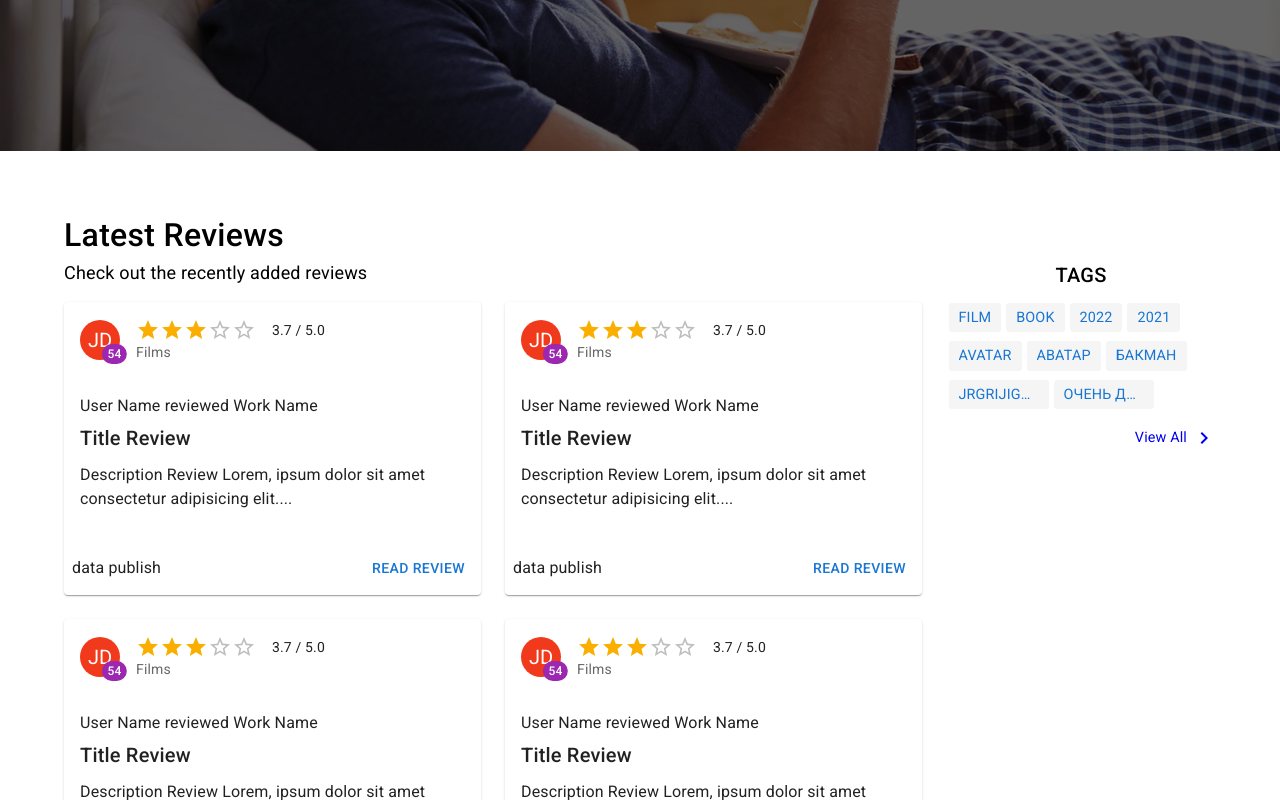
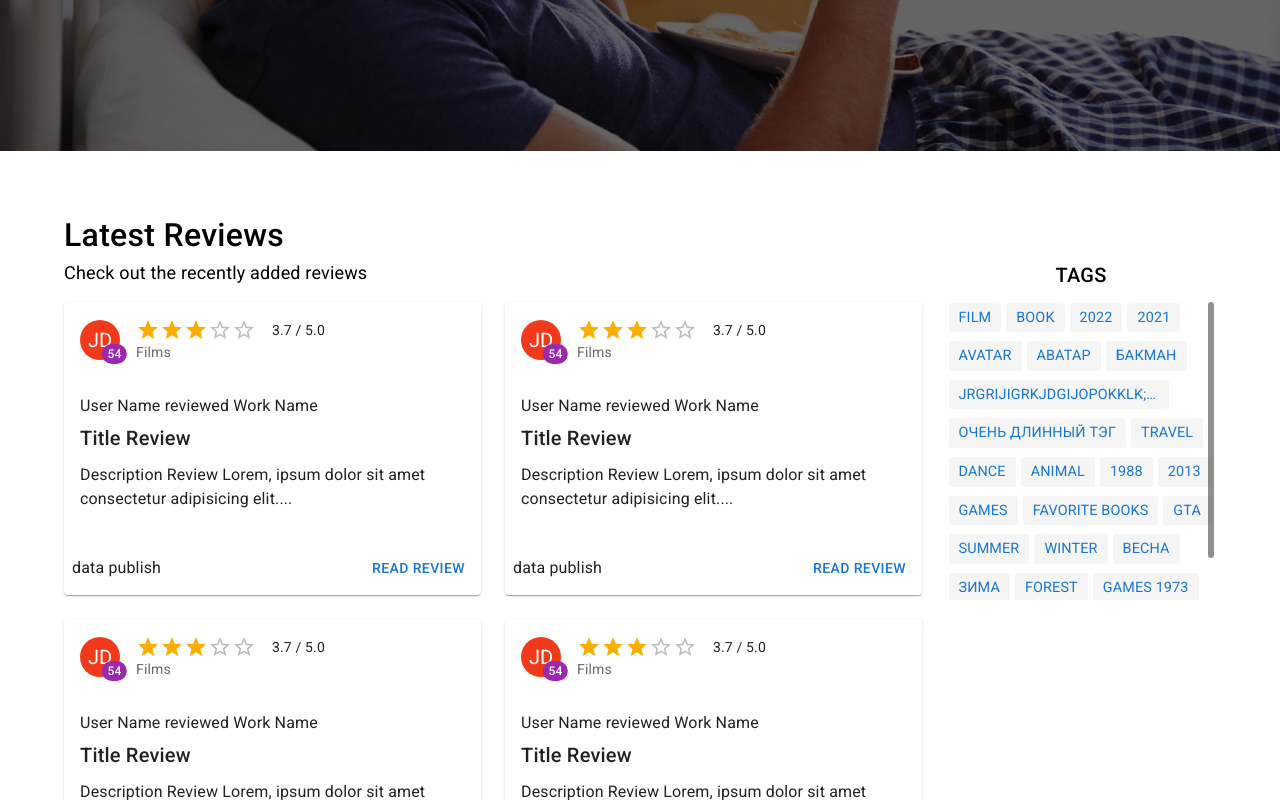
Before and after one commit to horoshopodumaj/recommendations, a React (Create React App) app in the folder client/: page / in a window 1280 px wide. Shown: the part 469-1269 px from the top of the page. Built offline with nearby package versions, Linux system fonts and the light colour scheme.

Commit message:
scrollbar for tags cloud

```diff
--- /dev/null
+++ b/client/src/hooks/useScrollbar.js
@@ -0,0 +1,21 @@
+import { useEffect } from "react";
+import { OverlayScrollbars } from "overlayscrollbars";
+
+const config = { resize: "none" };
+
+const useScrollbar = (root, hasScroll) => {
+    useEffect(() => {
+        let scrollbars;
+        if (root.current && hasScroll) {
+            scrollbars = OverlayScrollbars(root.current, config);
+        }
+
+        return () => {
+            if (scrollbars) {
+                scrollbars.destroy();
+            }
+        };
+    }, [root, hasScroll]);
+};
+
+export { useScrollbar };
--- a/client/src/pages/mainPage/MainPage.js
+++ b/client/src/pages/mainPage/MainPage.js
@@ -1,5 +1,6 @@
-import React from "react";
+import React, { useRef } from "react";
 import style from "./MainPage.module.scss";
+import { useScrollbar } from "../../hooks/useScrollbar";
 import { Box, Button, Container, Grid, Typography } from "@mui/material";
 import Header from "../../components/header";
 import { FormattedMessage } from "react-intl";
@@ -20,9 +21,29 @@ const tags = [
     "Бакман",
     "jrgrijigrkjdgijopokklk;ll'l'l'lsmd;;k;kkjjlklkjljkk;k;;k",
     "очень длинный тэг",
+    " travel",
+    "dance",
+    "animal",
+    "1988",
+    "2013",
+    "games",
+    "favorite books",
+    "GTA",
+    "summer",
+    "winter",
+    "весна",
+    "зима",
+    "forest",
+    "games 1973",
+    "1984",
+    "author",
 ];
 
 export default function MainPage() {
+    const tagsBox = useRef(null);
+    const hasScroll = tags.length > 5;
+
+    useScrollbar(tagsBox, hasScroll);
     return (
         <>
             <Header backgroundColor={"transparent"} color={true} />
@@ -131,25 +152,31 @@ export default function MainPage() {
                                 }}>
                                 <FormattedMessage id="tags" />
                             </Typography>
-                            <Box sx={{ overflow: "hidden" }}>
+                            <Box
+                                sx={{
+                                    // overflow: "hidden",
+                                    height: hasScroll ? "300px" : "auto",
+                                    minHeight: "300px",
+                                }}
+                                ref={tagsBox}>
                                 {tags.map((tag) => (
                                     <Link
                                         className={style.tagslink}
-                                        style={{ maxWidth: "80px", backgroundColor: grey[100] }}>
+                                        style={{ maxWidth: "200px", backgroundColor: grey[100] }}>
                                         <Typography sx={{ fontSize: "0.9rem" }} noWrap>
                                             {tag}
                                         </Typography>
                                     </Link>
                                 ))}
                             </Box>
-                            <Link to="/tags" style={{ float: "right", marginTop: "10px" }}>
+                            {/* <Link to="/tags" style={{ float: "right", marginTop: "10px" }}>
                                 <div className={style.link}>
                                     <Typography sx={{ fontSize: "0.9rem" }} pr={"5px"}>
                                         <FormattedMessage id="viewAll" />
                                     </Typography>
                                     <KeyboardArrowRightIcon />
                                 </div>
-                            </Link>
+                            </Link> */}
                         </Grid>
                     </Grid>
                 </Container>
```
